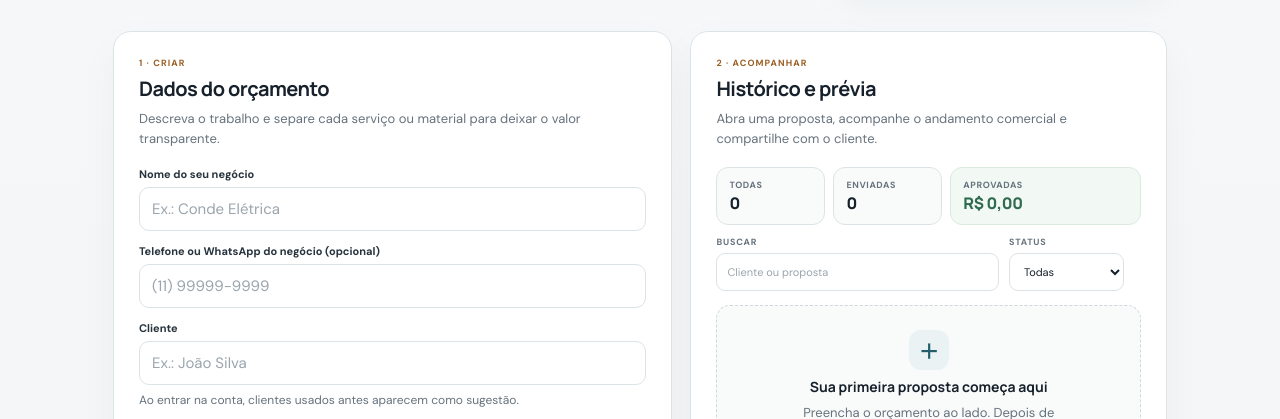
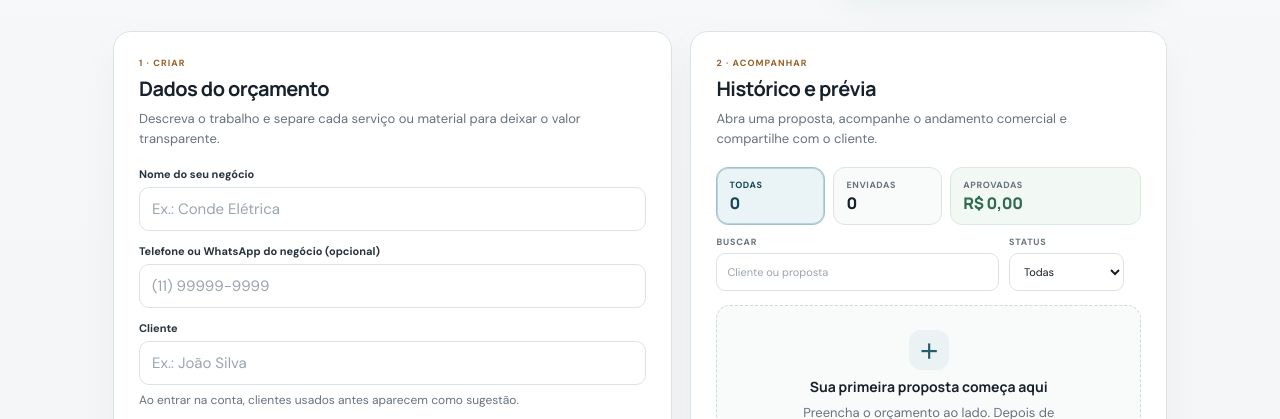
Before and after one commit to HelioConde/docpronto, a plain HTML site: page index.html in a window 1280 px wide. Shown: the part 343-762 px from the top of the page. Drawn offline with nearby package versions, Linux system fonts and the light colour scheme.

Commit message:
design: show active commercial summary filter

```diff
--- a/theme-v2.css
+++ b/theme-v2.css
@@ -161,3 +161,7 @@ select:focus-visible,textarea:focus-visible{outline:3px solid #245d6c55;outline-
 .validity-warning{background:#fff4db;color:#805b12}
 .validity-expired{background:#f8eaea;color:var(--danger)}
 @media(max-width:560px){.history-summary{grid-template-columns:1fr 1fr}.summary-approved{grid-column:1/-1}}
+
+.summary-card.is-active{border-color:#9fc1c9;background:#eaf4f6;box-shadow:inset 0 0 0 1px #b9d4da}
+.summary-card.is-active span{color:var(--accent-strong)}
+.summary-card.is-active:not(.summary-approved) strong{color:var(--accent-strong)}
```
